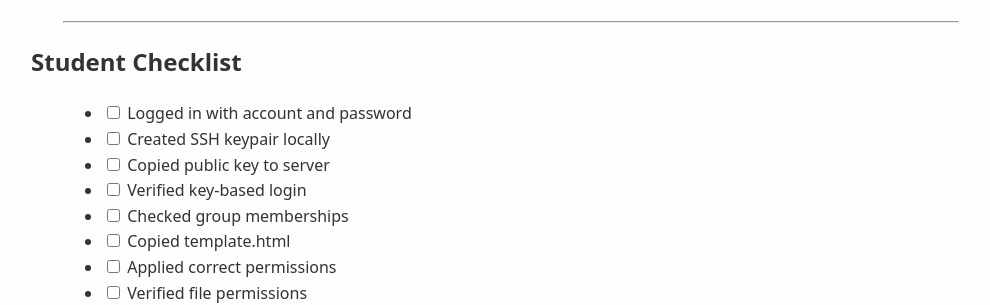
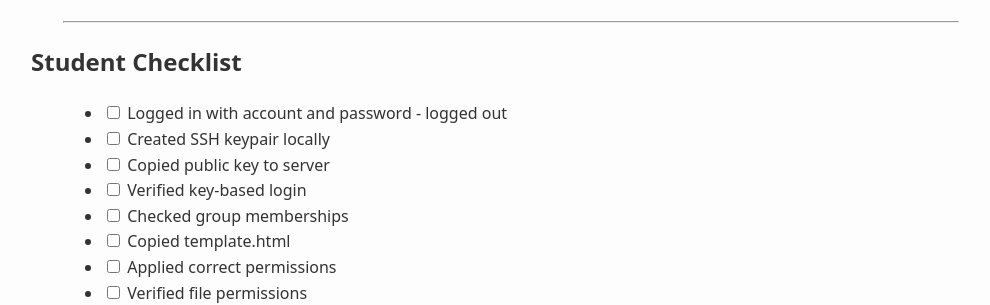
Before and after one commit to averkoc/lx, a Jekyll site: the page built from docs/exam25.md, in a window 1280 px wide and 900 px high, scrolled down 1923 px. Shown: the part 158-463 px from the top of the window, without its empty margins (129-1119 px from the left). Built offline with Jekyll 4.4.1, drawn with Linux system fonts in a browser that asks for light colours.

Commit message:
Update exam25.md

```diff
--- a/docs/exam25.md
+++ b/docs/exam25.md
@@ -103,7 +103,7 @@ Good luck!
 ## Student Checklist
 
 <ul>
-  <li><input type="checkbox"> Logged in with account and password</li>
+  <li><input type="checkbox"> Logged in with account and password - logged out</li>
   <li><input type="checkbox"> Created SSH keypair locally</li>
   <li><input type="checkbox"> Copied public key to server</li>
   <li><input type="checkbox"> Verified key-based login</li>
```
